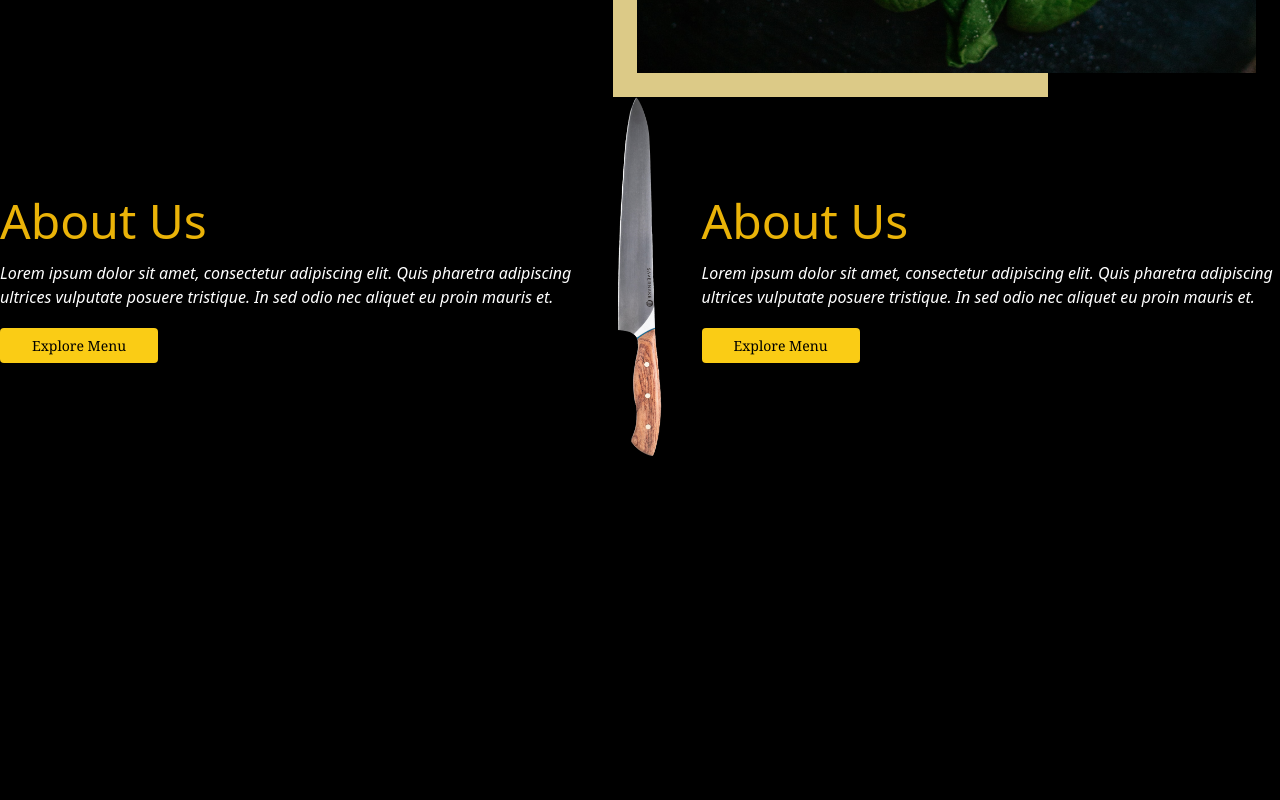
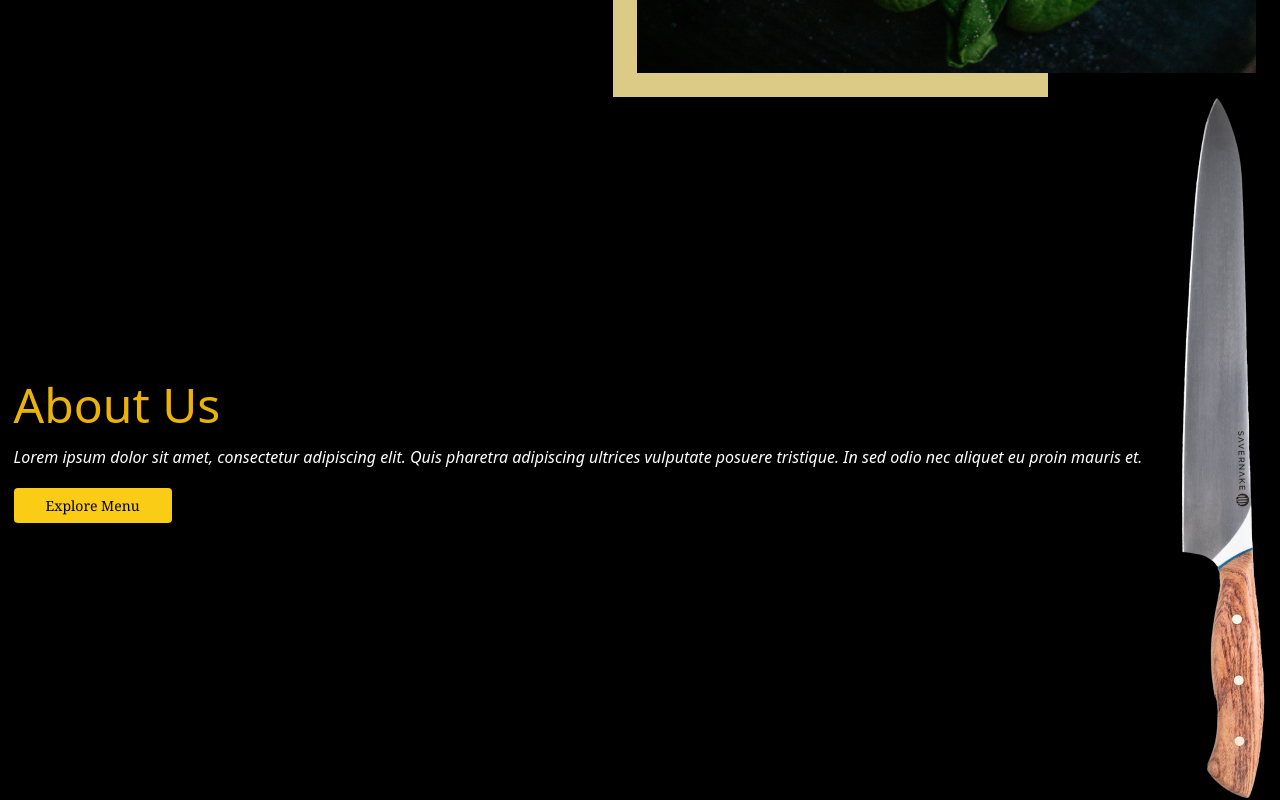
Before and after one commit to jasmina001/AuroTaste, a website: page public/index.html in a window 1280 px wide. Shown: the part 749-1549 px from the top of the page. Before the commit the page ends 1206 px from the top, so only its background shows below. Drawn offline with Linux system fonts and the light colour scheme.

Commit message:
add new section

```diff
--- a/public/index.html
+++ b/public/index.html
@@ -98,19 +98,7 @@
         <div>
             <img src="/assets/savernake-knives-f4jl2ezowuM-unsplash 2.png">
         </div>
-        <div>
-            <h1 class="text-yellow-500  text-5xl mb-4">
-                About Us
-            </h1>
-            <i class="text-white">Lorem ipsum dolor sit amet, consectetur adipiscing elit. Quis pharetra adipiscing
-                ultrices vulputate
-                posuere tristique. In sed odio nec aliquet eu proin mauris et.</i>
-            <br>
-            <div>.</div>
-            <a href="#"
-                class="px-8 py-2 text-sm font-serif text-black bg-yellow-400 rounded hover:bg-yellow-200 mt-10">Explore
-                Menu</a>
-        </div>
+
     </section>
 
     <div>
```
